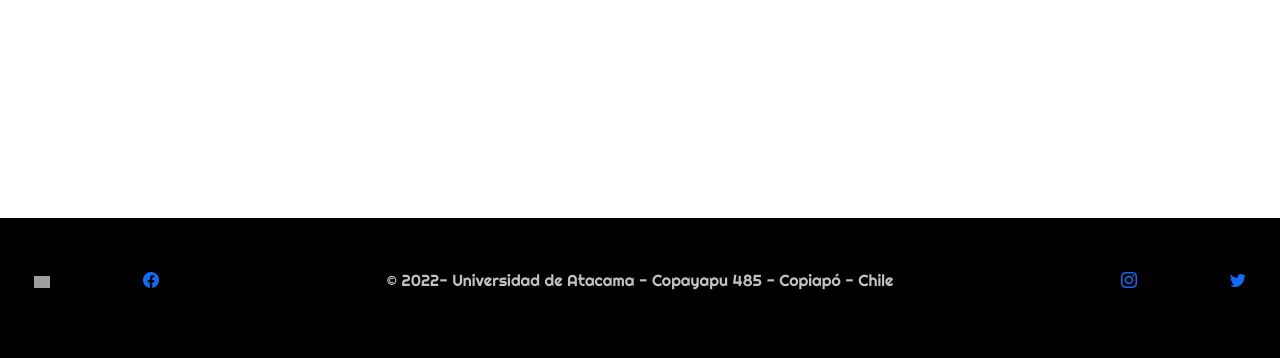
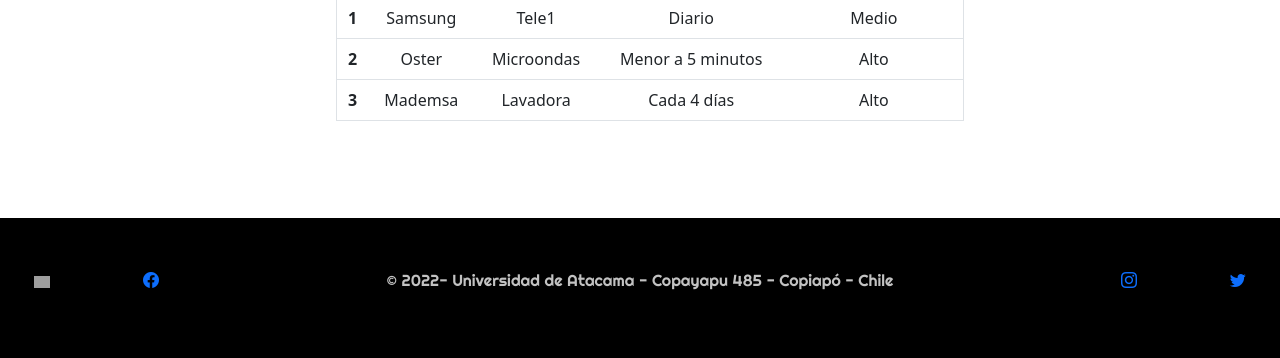
Before and after one commit to Joselo333/smarthome, a PHP site: page /gestion_dispositivo.php in a window 1280 px wide. Shown: the part 442-800 px from the top of the page. Run offline with PHP 8.4, Linux system fonts and the light colour scheme; grey boxes are pictures that could not be loaded.

Commit message:
Gestión de dispositivo terminado.

```diff
--- a/vistas/gui/gestion_dispositivo.php
+++ b/vistas/gui/gestion_dispositivo.php
@@ -1,6 +1,83 @@
 <?php require('../layout/head.php') ?>
-<?php require('../layout/slider.php') ?>
-<!--
-  AGREGUEN EL CODIGO CORRESPONDIENTE AL CUERPO DE LA PAG.
--->
+<link rel="stylesheet" href="../estilos/paginas_generales.css">
+
+<div class="container mt-4">
+	<div class="row">
+		<div class="col-md-4"></div>
+		<div class="col-md-4">
+			<h2 class="text-center texto-titulo">Gestionar Dispositivos<h2>
+		</div>
+	</div>
+	<div class="row">
+		<div class="col-md-5"></div>
+		<div class="row my-4 ">
+			<div class="text-center">
+				<button type="button col-3" class="btn btn-secondary">Filtrar</button>
+				<button type="button col-3" class="btn btn-secondary">Agregar</button>
+				<button type="button col-3" class="btn btn-secondary">Editar</button>
+				<button type="button col-3" class="btn btn-secondary">Eliminar</button>
+			</div>
+		</div>
+		<div class="col-md-4"></div>
+
+	</div>
+
+
+</div>
+
+<div class="row">
+	<div class="col-md-3"></div>
+	<div class="col-md-6 mb-3">
+		<div class="input-group w-100">
+			<input type="text" class="form-control text-center" placeholder="Recipient's username" aria-label="Recipient's username" aria-describedby="button-addon2">
+			<button class="btn btn-outline-secondary" type="button" id="button-addon2">Button</button>
+		</div>
+	</div>
+
+</div>
+
+<div class="row">
+	<div class="col-md-3"></div>
+	<div class="col-md-6 mb-3">
+		<table class="table w-100 text-center border caja-graficos">
+			<thead>
+				<tr>
+					<th scope="col">#</th>
+					<th scope="col">Marca</th>
+					<th scope="col">Nombre</th>
+					<th scope="col">Tipo de uso</th>
+					<th scope="col">Tipo de consumo</th>
+				</tr>
+			</thead>
+			<tbody>
+				<tr>
+					<th scope="row">1</th>
+					<td>Samsung</td>
+					<td>Tele1</td>
+					<td>Diario</td>
+					<td>Medio</td>
+				</tr>
+				<tr>
+					<th scope="row">2</th>
+					<td>Oster</td>
+					<td>Microondas</td>
+					<td>Menor a 5 minutos</td>
+					<td>Alto</td>
+				</tr>
+				<tr>
+					<th scope="row">3</th>
+					<td>Mademsa</td>
+					<td>Lavadora</td>
+					<td>Cada 4 días</td>
+					<td>Alto</td>
+				</tr>
+			</tbody>
+		</table>
+	</div>
+
+
+</div>
+
+
+</div>
 <?php require('../layout/footer.php') ?>
```
